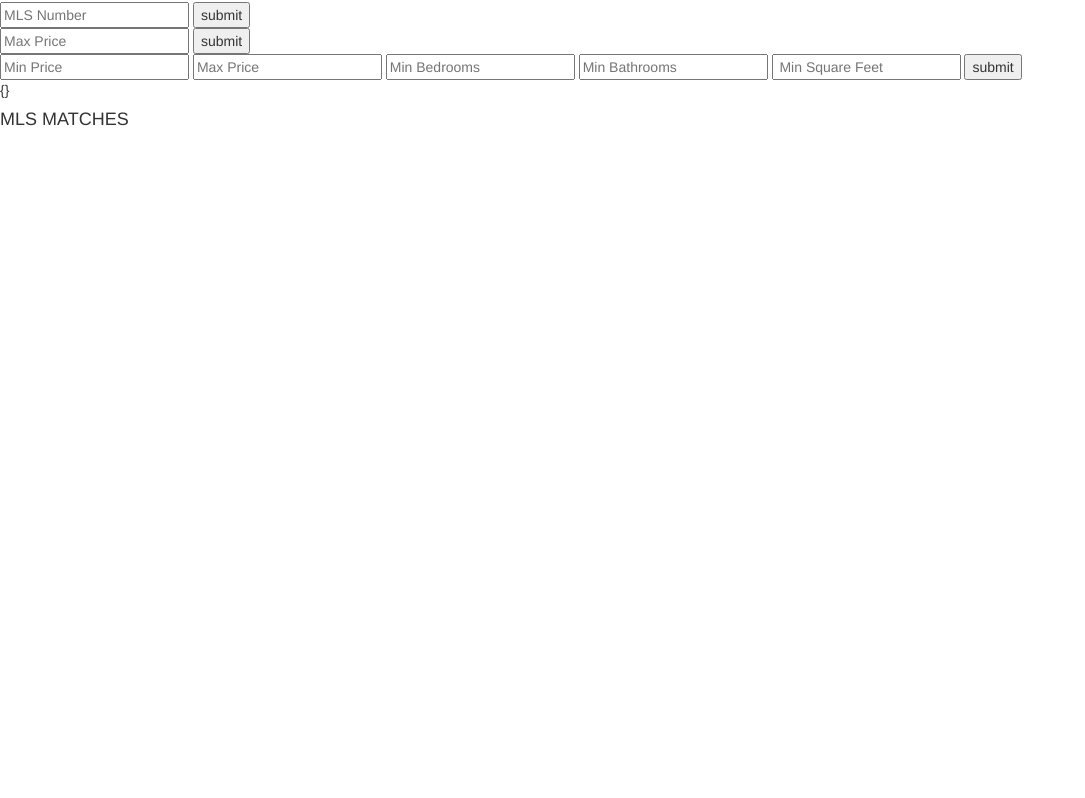
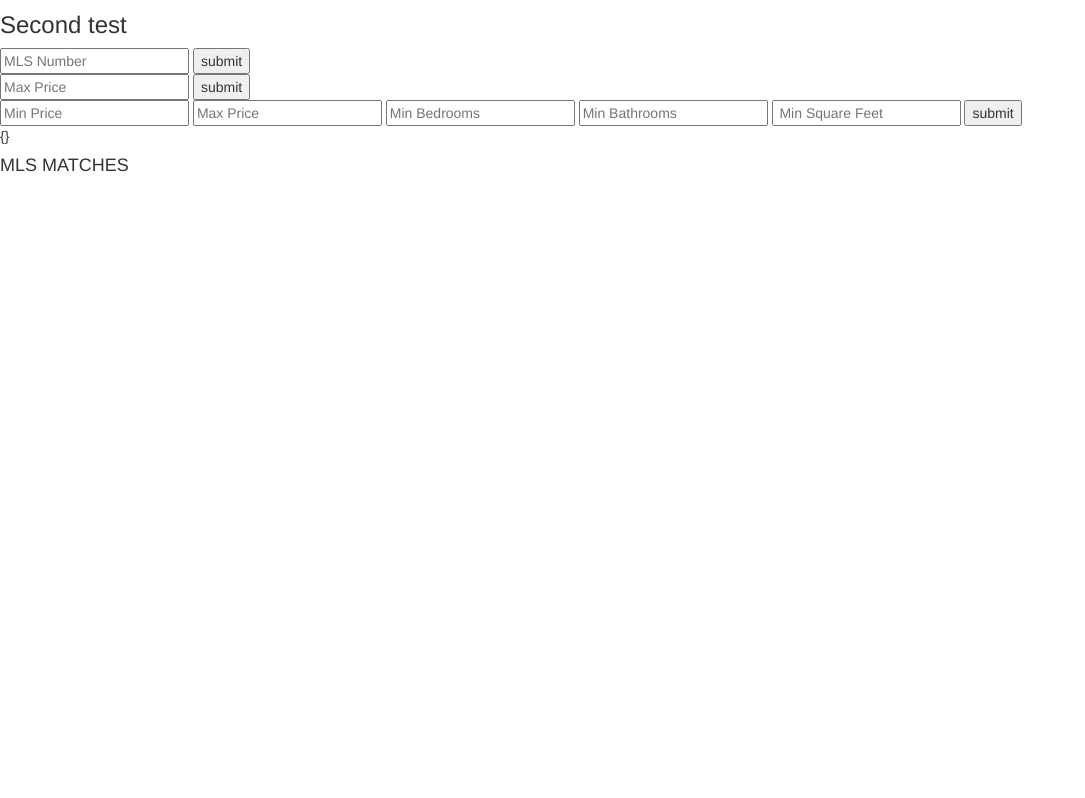
Before and after one commit to cc8848/housecharts, a website: page public/html/index.html in a window 1280 px wide. Shown: the part 121-919 px from the top of the page, without its empty margins (0-1085 px from the left). Drawn offline with nearby package versions, Linux system fonts and the light colour scheme; no server answers.

Commit message:
third test

```diff
--- a/public/html/index.html
+++ b/public/html/index.html
@@ -16,6 +16,7 @@
   <body ng-controller = "myAppController">
     <h1>ENTER MLS NUMBER</h1>
     <h2>test</h2>
+    <h3>Second test</h3>
 
     <form ng-submit="findHouse()" ng-model="search">
         <input type="text" ng-model = "search.MLSNumber" placeholder="MLS Number">
```
